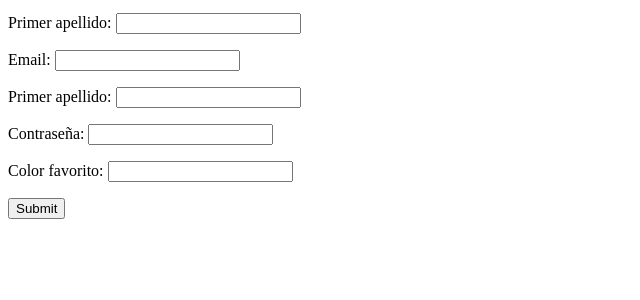
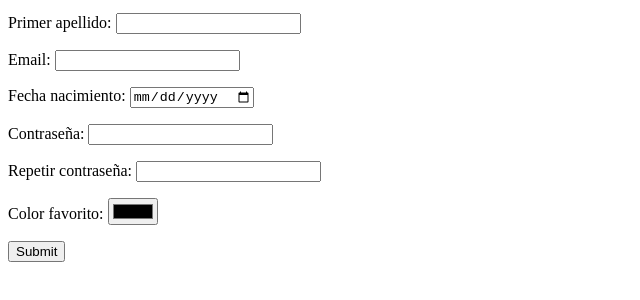
Before and after one commit to jxtaaa/interfaces22, a plain HTML site: page index.html in a window 1280 px wide. Shown: the part 104-404 px from the top of the page, without its empty margins (0-640 px from the left). Drawn offline with Linux system fonts and the light colour scheme.

Commit message:
Autocomplete and error prevention done.

```diff
--- a/index.html
+++ b/index.html
@@ -11,37 +11,43 @@
             <p>
                 <label for="username">Nombre:</label>
                 <input type="text" name="name" id="name" title='Introduce
-                your name' autocomplete="on"/>
+                your name' autocomplete="username"/>
             </p>
 
             <p>
                 <label for="primerapellido">Primer apellido:</label>
                 <input type="text" name="primerapellido" id="primerapellido" title='Introduce
-                tu primer apellido' autocomplete="on"/>
+                tu primer apellido' autocomplete="family-name"/>
             </p>
 
             <p>
                 <label for="email">Email:</label>
-                <input type="text" name="email" id="email" title='Introduce
-                tu email' autocomplete="on"/>
+                <input type="email" name="email" id="email" title='Introduce
+                tu email' autocomplete="email"/>
             </p>
 
             <p>
-                <label for="primerapellido">Primer apellido:</label>
-                <input type="text" name="primerapellido" id="primerapellido" title='Introduce
-                tu primer apellido' autocomplete="on"/>
+                <label for="born">Fecha nacimiento:</label>
+                <input type="date" name="born" id="born" title='Introduce
+                tu fecha de nacimiento' autocomplete="on"/>
             </p>
 
             <p>
                 <label for="pass">Contraseña:</label>
                 <input type="password" name="pass" id="pass" title='Introduce
-                tu primer contraseña' autocomplete="on"/>
+                tu contraseña' autocomplete="new-password"/>
+            </p>
+
+            <p>
+                <label for="repass">Repetir contraseña:</label>
+                <input type="password" name="repass" id="repass" title='Introduce
+                tu contraseña de nuevo'/>
             </p>
 
             <p>
                 <label for="color">Color favorito:</label>
-                <input type="text" name="color" id="color" title='Introduce
-                tu color favorito' autocomplete="on"/>
+                <input type="color" name="color" id="color" title='Introduce
+                tu color favorito'/>
             </p>
             <input type="submit" value="Submit" />
             </form>
```
